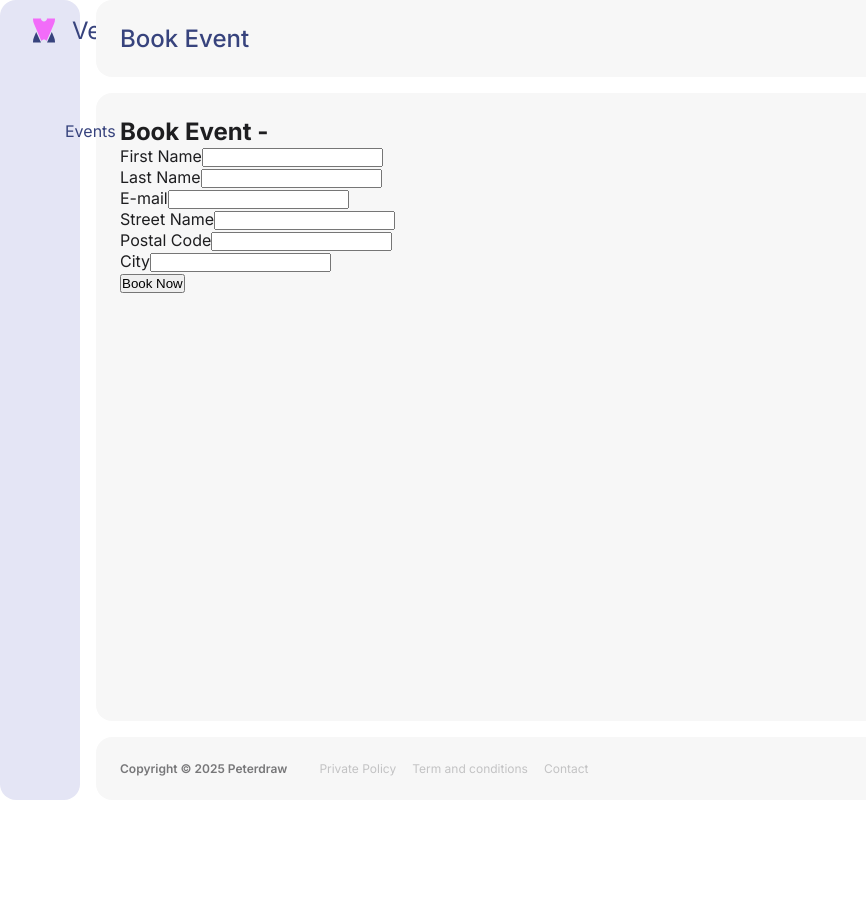
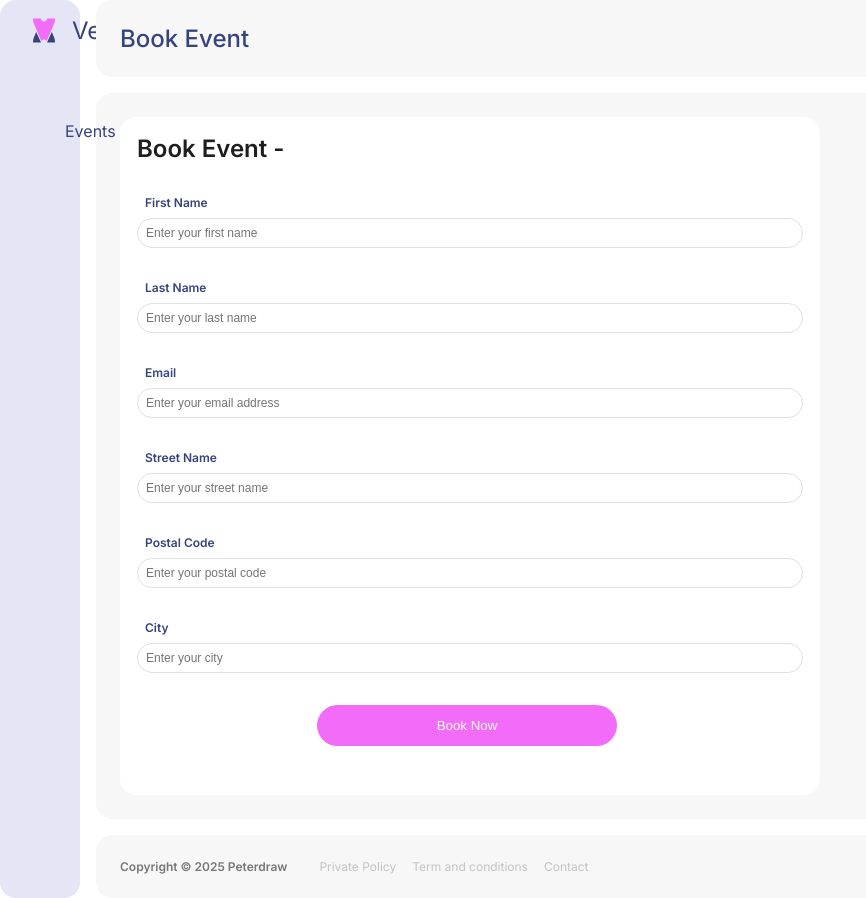
Before and after one commit to philip-win24-ventixe/frontend, a React (Vite) app: page /events/booking/1 in a window 1280 px wide. Shown: the whole page, without its empty margins (0-866 px from the left). Before the commit the page ends 800 px from the top, so only its background shows below. Built offline with nearby package versions, Linux system fonts and the light colour scheme; no server answers; some icons are missing.

Commit message:
finished booking page

```diff
--- a/src/App.css
+++ b/src/App.css
@@ -20,7 +20,7 @@
   --secondary-60: #ABB4DD;
   --secondary-30: #D3DAF9;
   --yellow-100: #FFCA39;
-  --yellow-100: #FFEFC3;
+  --yellow-90: #FFEFC3;
   --gray-10: #FFFFFF;
   --gray-20: #F7F7F7;
   --gray-30: #EDEDED;
@@ -41,6 +41,7 @@
   --cool-gray-80: #56565C;
   --cool-gray-90: #39393D;
   --cool-gray-100: #131314;
+  --red-100: red;
 
   --headline-color: var(--secondary-100);
   --text-color: var(--gray-100);
@@ -100,6 +101,7 @@
   --event-card-date-text-color: var(--gray-70);
   --event-card-location-text-color: var(--gray-80);
   --event-card-location-pin-color: var(--gray-50);
+  --error-color: var(--red-100);
 }
 
 html, body {
@@ -157,6 +159,7 @@ a {
   background-color: var(--button-primary-background-color);
   color: var(--button-primary-text-color);
   border-radius: 30px;
+  border: 1px solid transparent;
   padding: 12px 25px;
   display: flex;
   justify-content: center;
@@ -446,3 +449,70 @@ footer {
     margin-bottom: 3rem;
   }
 }
+
+.booking-card {
+  display: grid;
+  width: 700px;
+  border: 1px solid transparent;
+  border-radius: 1rem;
+  background-color: var(--background-color);
+}
+
+.booking-headline {
+  font-size: 24px;
+  font-weight: 600;
+  padding: 1rem;
+  margin: 0;
+}
+
+.booking-form {
+  display: flex;
+  flex-direction: column;
+  justify-content: center;
+}
+
+.booking-form-group {
+  position: relative;
+  display: grid;
+  align-items: center;
+  gap: .5rem;
+  padding: 1rem 1rem 0 1rem;
+
+  .booking-label {
+    font-size: 12px;
+    font-weight: 600;
+    padding-left: .5rem;
+    color: var(--secondary-100);
+  }
+
+  input {
+    height: 30px;
+    border: 1px solid var(--input-border-color);
+    border-radius: 1rem;
+    padding: .5rem;
+    font-size: 12px;
+    margin-bottom: 1rem;
+
+  }
+
+  .error {
+    position: absolute;
+    font-size: 11px;
+    color: var(--error-color);
+    padding-left: .5rem;
+    top: 46px;
+    right: 30px;
+  }
+
+}
+
+.btn-submit {
+  position: relative;
+  display: flex;
+  margin: 1rem;
+  max-width: 300px;
+  align-items: center;
+  justify-content: center;
+  left: 180px;
+  margin-bottom: 3rem;
+}
--- a/src/assets/pages/BookingEventPage.jsx
+++ b/src/assets/pages/BookingEventPage.jsx
@@ -16,6 +16,7 @@ const BookingEventPage = () => {
         postalCode: '',
         city: ''
     })
+    const [formErrors, setFormErrors] = useState({})
 
     const getEvent = async () => {
         try {
@@ -32,7 +33,6 @@ const BookingEventPage = () => {
 
     const postBooking = async () => {
         try {
-                        // Här ska vi hämta ut från booking service.
             const res = await fetch(`https://philipventixiebookingservice-dke4aabpghgahzea.swedencentral-01.azurewebsites.net/api/bookings`, {
                 method: 'POST',
                 headers: { 'Content-Type': 'application/json'},
@@ -43,11 +43,31 @@ const BookingEventPage = () => {
                 console.error("Booking failed")
             } else {
                 console.log("Booking Successful")
-                navigate('/') //Hans var osäker på hur denna fungerar. Men borde funka
+                navigate('/')
             }
         } catch (err) {
             console.error("Error submitting booking", err)
         }
+    }
+
+    // Tog hjälp av chatGPT 4.o för att skapa valideringen för bokingsformuläret
+    const validateForm = () => {
+        const errors = {}
+
+        if (!formData.firstName.trim()) errors.firstName = 'First Name is required'
+        if (!formData.lastName.trim()) errors.lastName = 'Last name is required'
+        if (!formData.streetName.trim()) errors.streetName = 'Street name is required'
+        if (!formData.city.trim()) errors.city = 'City is required'
+
+        const emailRegex = /^[A-Za-z0-9._-]+@[A-Za-z0-9.-]+\.[A-Za-z]{2,}$/
+        if (!emailRegex.test(formData.email)) errors.email = 'Invalid email adress'
+
+        const postalRegex = /^[0-9]{5}$/
+        if (!postalRegex.test(formData.postalCode)) errors.postalCode = 'Postal code must be 5 digits'
+
+        setFormErrors(errors)
+
+        return Object.keys(errors).length === 0
     }
 
     const handleChange = (e) => {
@@ -57,6 +77,9 @@ const BookingEventPage = () => {
 
     const handleSubmit = async (e) => {
         e.preventDefault()
+        const isValid = validateForm()
+        if (!isValid) return
+
         await postBooking()
     }
 
@@ -72,35 +95,41 @@ const BookingEventPage = () => {
 
 
     return (
-        <div>
-            <h2>Book Event - {event.title}</h2>
-            <div>
-                <form onSubmit={handleSubmit} noValidate>
-                    <div>
-                        <label>First Name</label>
-                        <input type='text' name='firstName' value={formData.firstName} onChange={handleChange} required />
+        <div className='booking-card'>
+            <h2 className='booking-headline'>Book Event - {event.title}</h2>
+            <div >
+                <form className='booking-form' onSubmit={handleSubmit} noValidate>
+                    <div className='booking-form-group'>
+                        <label className='booking-label'>First Name</label>
+                        <input type='text' name='firstName' value={formData.firstName} onChange={handleChange} placeholder='Enter your first name' required />
+                        {formErrors.firstName && <span className='error'>{formErrors.firstName}</span>}
                     </div>
-                    <div>
-                        <label>Last Name</label>
-                        <input type='text' name='lastName' value={formData.lastName} onChange={handleChange} required />
+                    <div className='booking-form-group'>
+                        <label className='booking-label'>Last Name</label>
+                        <input type='text' name='lastName' value={formData.lastName} onChange={handleChange} placeholder='Enter your last name' required />
+                        {formErrors.lastName && <span className='error'>{formErrors.lastName}</span>}
                     </div>
-                    <div>
-                        <label>E-mail</label>
-                        <input type='email' name='email' value={formData.email} onChange={handleChange} required />
+                    <div className='booking-form-group'>
+                        <label className='booking-label'>Email</label>
+                        <input type='email' name='email' value={formData.email} onChange={handleChange} placeholder='Enter your email address' required />
+                        {formErrors.email && <span className='error'>{formErrors.email}</span>}
                     </div>
-                    <div>
-                        <label>Street Name</label>
-                        <input  type='text' name='streetName' value={formData.streetName} onChange={handleChange} required />
+                    <div className='booking-form-group'>
+                        <label className='booking-label'>Street Name</label>
+                        <input  type='text' name='streetName' value={formData.streetName} onChange={handleChange} placeholder='Enter your street name' required />
+                        {formErrors.streetName && <span className='error'>{formErrors.streetName}</span>}
+                    </div >
+                    <div className='booking-form-group'>
+                        <label className='booking-label'>Postal Code</label>
+                        <input type='text' name='postalCode' value={formData.postalCode} onChange={handleChange} placeholder='Enter your postal code' required />
+                        {formErrors.postalCode && <span className='error'>{formErrors.postalCode}</span>}
                     </div>
-                    <div>
-                        <label>Postal Code</label>
-                        <input type='text' name='postalCode' value={formData.postalCode} onChange={handleChange} required />
+                    <div className='booking-form-group'>
+                        <label className='booking-label'>City</label>
+                        <input type='text' name='city' value={formData.city} onChange={handleChange} placeholder='Enter your city' required />
+                        {formErrors.city && <span className='error'>{formErrors.city}</span>}
                     </div>
-                    <div>
-                        <label>City</label>
-                        <input type='text' name='city' value={formData.city} onChange={handleChange} required />
-                    </div>
-                    <button type='submit'>Book Now</button>
+                    <button className='btn btn-submit' type='submit'>Book Now</button>
                 </form>
             </div>
         </div>
```
